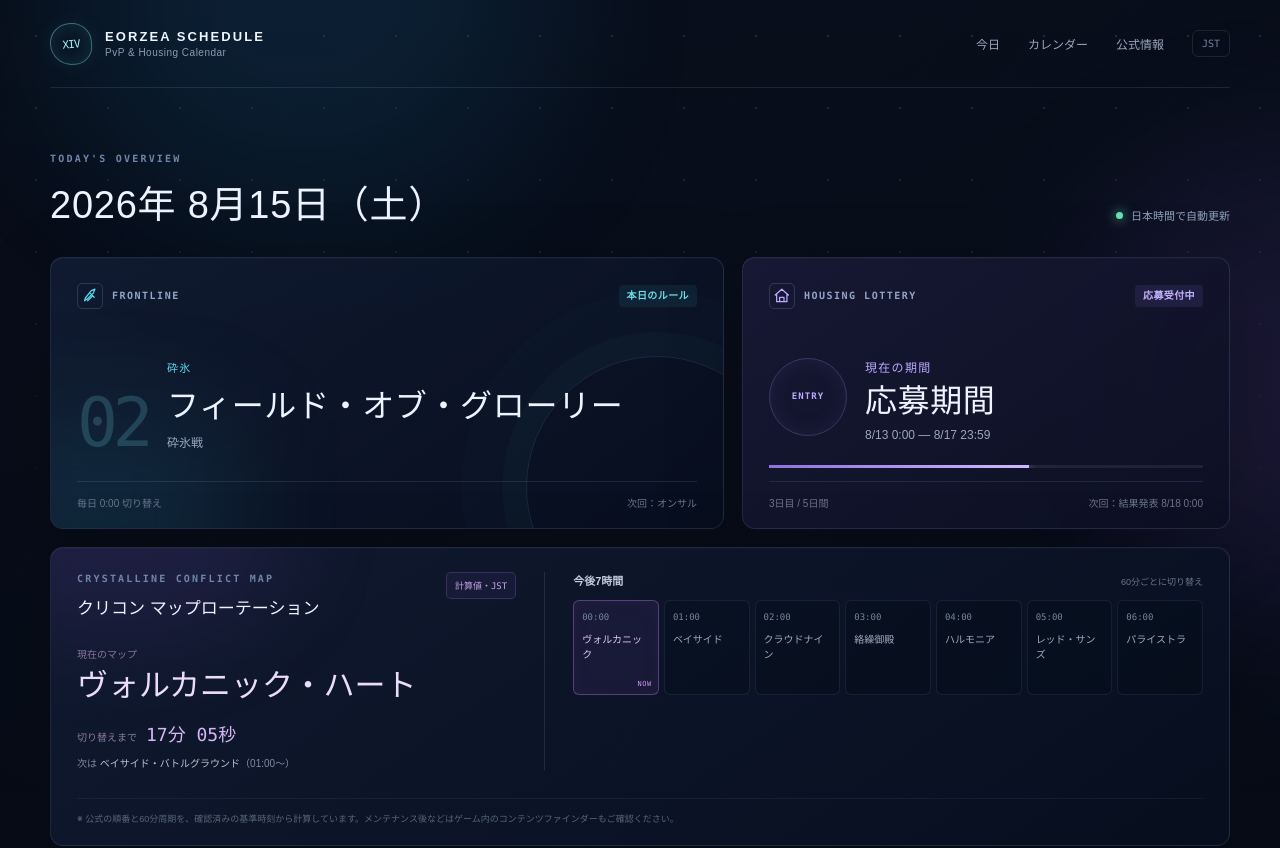
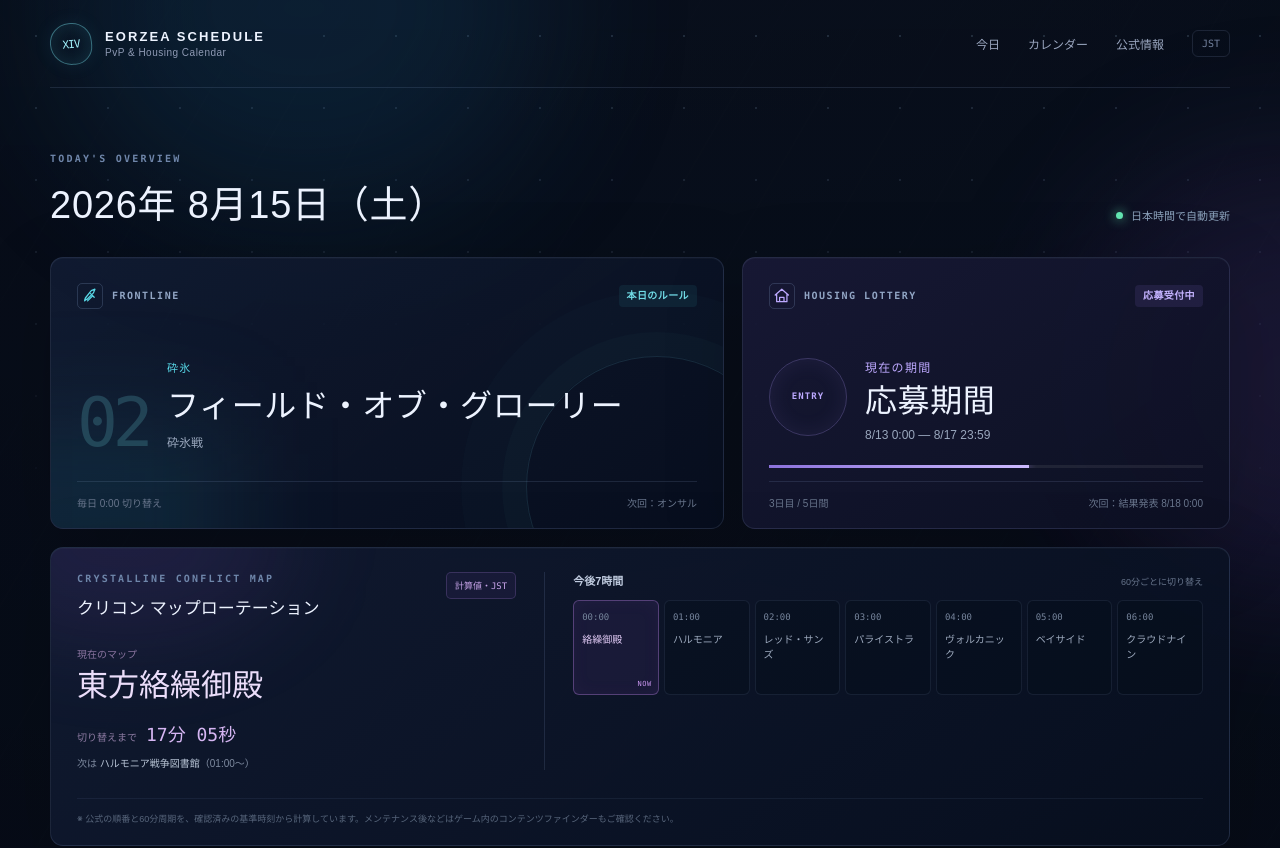
Before and after one commit to naikasann/ff14_calendar, a Next.js app: page / in a window 1280 px wide. Shown: the top 848 px of the page. Built offline with nearby package versions, Linux system fonts and the light colour scheme.

Commit message:
Calibrate CC rotation from in-game map

```diff
--- a/app/cc-rotation.ts
+++ b/app/cc-rotation.ts
@@ -22,9 +22,10 @@
 
 export const CC_ROTATION_INTERVAL_MS = 60 * 60 * 1000;
 
-// Patch 7.5 maintenance day: the 18:00 JST slot was confirmed as Palaistra.
+// Calibrated from the in-game Duty Finder on 2026-08-25: 20:00 JST was Harmonia,
+// which places the next Palaistra slot at 22:00 JST.
 // The official notes define the order and 60-minute interval but do not expose a live-map API.
-export const CC_ROTATION_ANCHOR_MS = Date.parse("2026-04-28T18:00:00+09:00");
+export const CC_ROTATION_ANCHOR_MS = Date.parse("2026-08-25T22:00:00+09:00");
 
 function modulo(value: number, divisor: number): number {
   return ((value % divisor) + divisor) % divisor;
```
